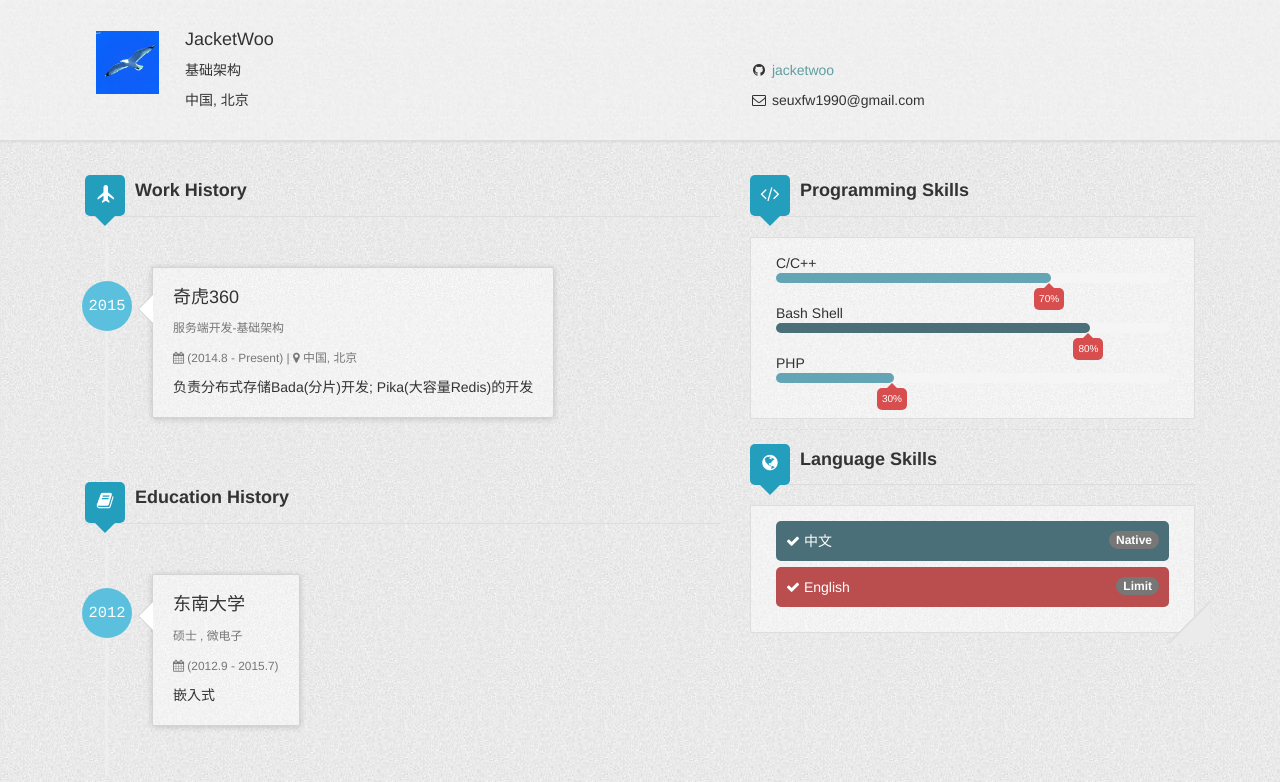
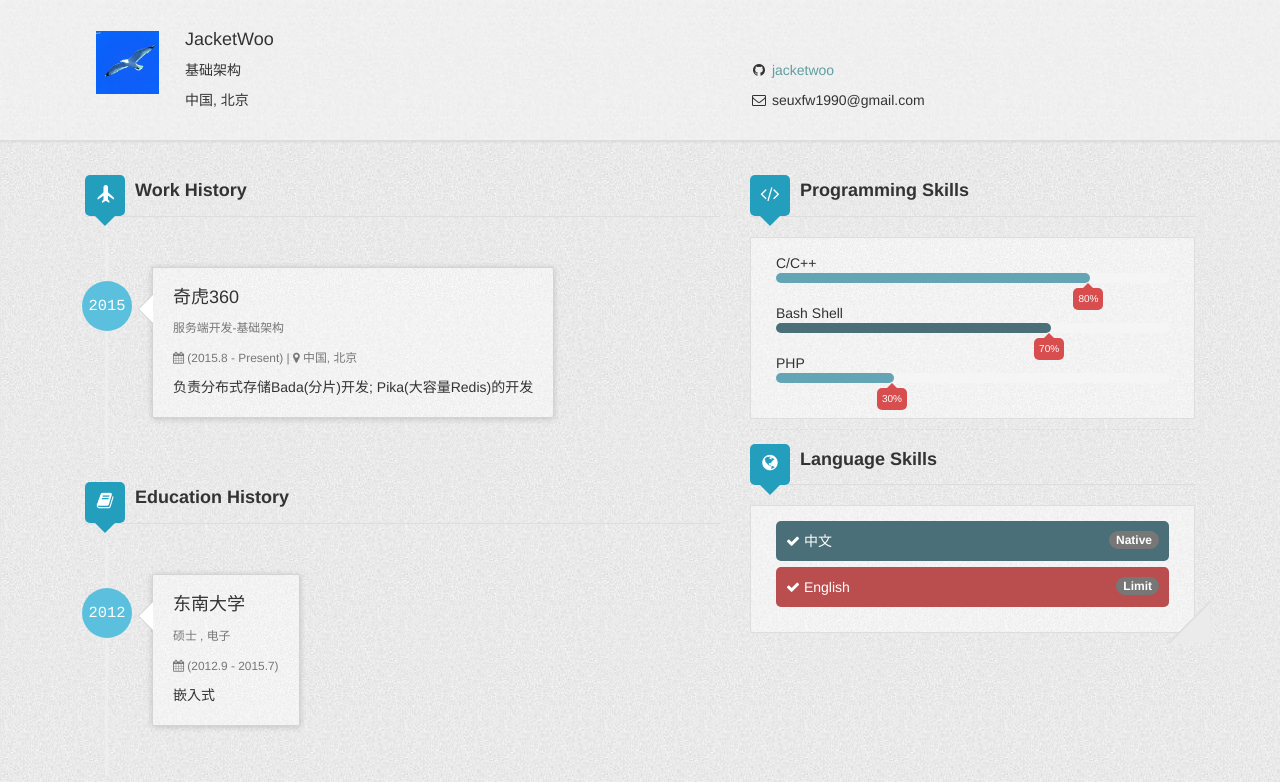
Before and after one commit to JacketWoo/JacketWoo.github.io, a Jekyll site: the page built from about.html, in a window 1280 px wide, cut to the strip 0-782 px from the top of the page. Built offline with Jekyll 4.4.1, drawn with Linux system fonts in a browser that asks for light colours.

Commit message:
modify th e format of author.yml

```diff
--- a/_data/author.yml
+++ b/_data/author.yml
@@ -12,14 +12,14 @@ workHistory:
   location: 中国, 北京
   title: 服务端开发-基础架构
   started: 2015
-  duration: (2014.8 - Present)
+  duration: (2015.8 - Present)
   description: 负责分布式存储Bada(分片)开发; Pika(大容量Redis)的开发
 
 educationHistory:
 - education:
   organization: 东南大学
   degree: 硕士
-  major: 微电子
+  major: 电子
   started: 2012
   duration: (2012.9 - 2015.7)
   description: 嵌入式
@@ -33,10 +33,10 @@ languages:
 programmingSkills:
 - CPP:
   name: C/C++
-  percentage: 70%
+  percentage: 80%
 - Bash:
   name: Bash Shell
-  percentage: 80%
+  percentage: 70%
 - PHP:
   name: PHP
   percentage: 30%
```
